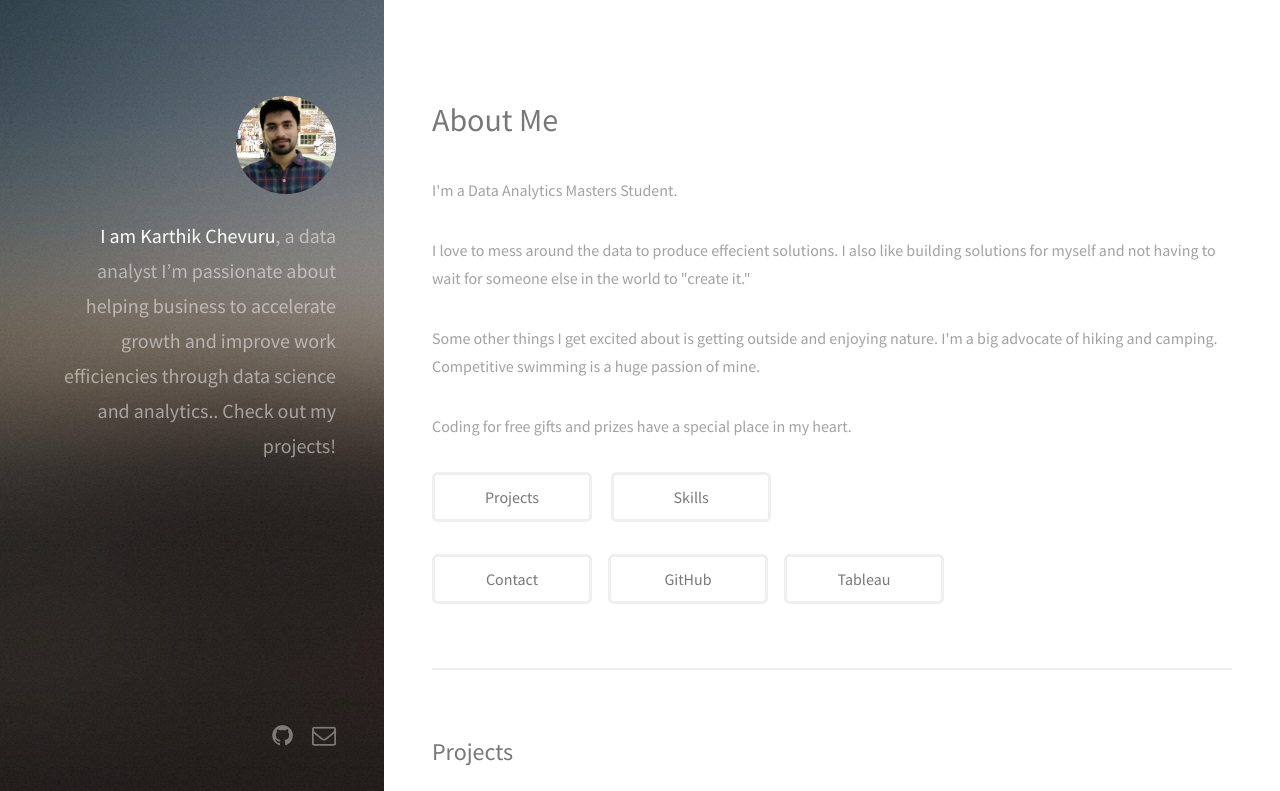
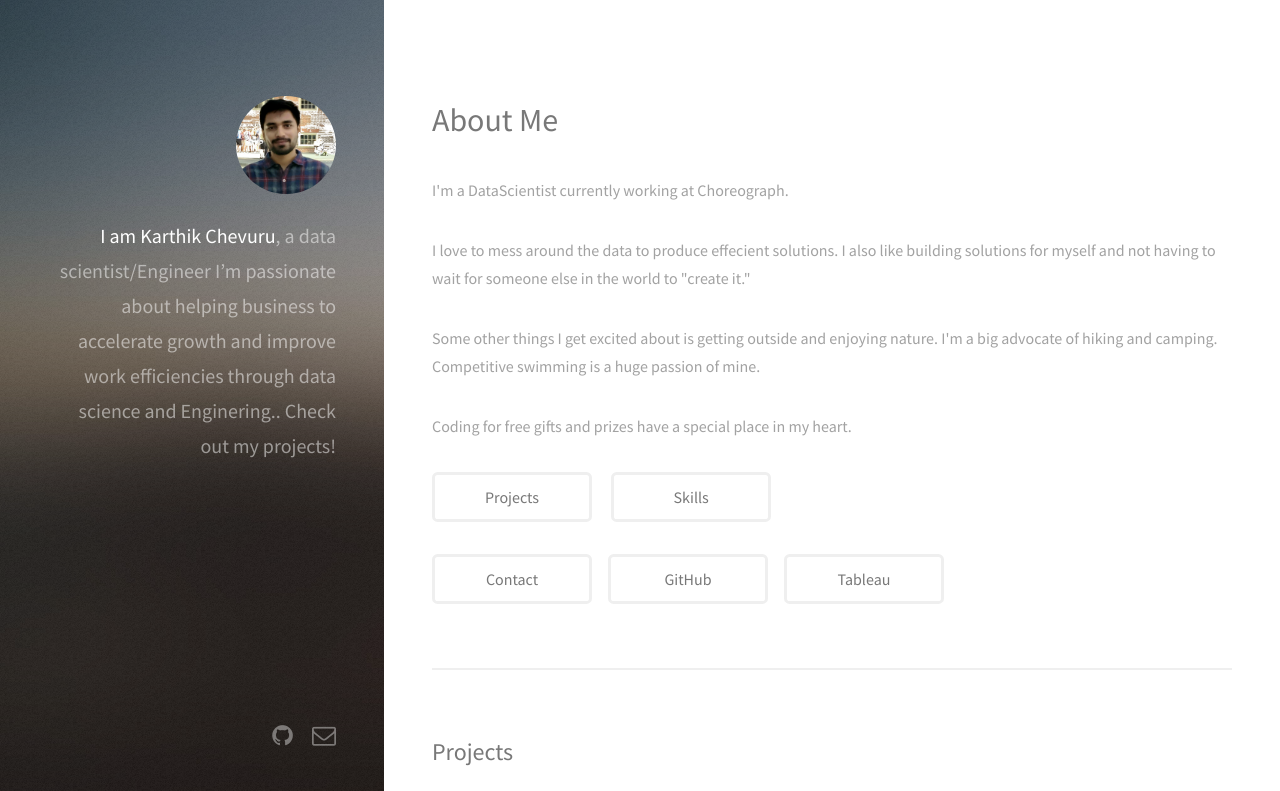
Before and after one commit to Karthik482/karthik, a plain HTML site: page index.html in a window 1280 px wide. Shown: the top 791 px of the page. Drawn offline with Linux system fonts and the light colour scheme.

Commit message:
Update index.html

```diff
--- a/index.html
+++ b/index.html
@@ -46,8 +46,8 @@
 			<header id="header">
 				<div class="inner">
 					<a href="#" class="image avatar"><img src="images/avatar2.jpg" alt="" /></a>
-					<h1><strong>I am Karthik Chevuru</strong>, a data analyst<br />
-					I’m passionate about helping business to accelerate growth and improve work efficiencies through data science and analytics..<br />
+					<h1><strong>I am Karthik Chevuru</strong>, a data scientist/Engineer<br />
+					I’m passionate about helping business to accelerate growth and improve work efficiencies through data science and Enginering..<br />
 					Check out my <a id="nav" href="#two" >projects</a>!</h1>
 				<p>
 
@@ -62,7 +62,7 @@
 						<header class="major">
 							<h2>About Me</h2>
 						</header>
-						<p>I'm a Data Analytics Masters Student.</p>
+						<p>I'm a DataScientist currently working at Choreograph.</p>
 						<p>I love to mess around the data to produce effecient solutions. I also like building solutions for myself and
 							not having to wait for someone else in the world to "create it."</p>
 						<p>Some other things I get excited about is getting outside
```
